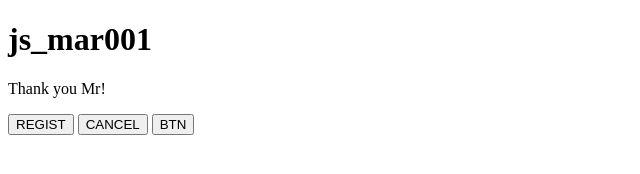
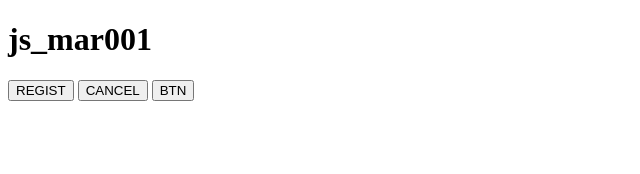
Before and after one commit to alling/js_mar001, a plain HTML site: page index.html in a window 1280 px wide. Shown: the whole page, without its empty margins (0-640 px from the left). Drawn offline with Linux system fonts and the light colour scheme.

Commit message:
Update index.html

```diff
--- a/index.html
+++ b/index.html
@@ -9,10 +9,8 @@
 <script type="text/javascript" src="js/event.js"></script>
 </head>
 <body>
+
 <h1>js_mar001</h1>
-
-<p>Thank you Mr!</p>
-
 <button id="regist-btn">REGIST</button>
 <button id="cancel-btn">CANCEL</button>
 <button id="click-btn">BTN</button>
```
